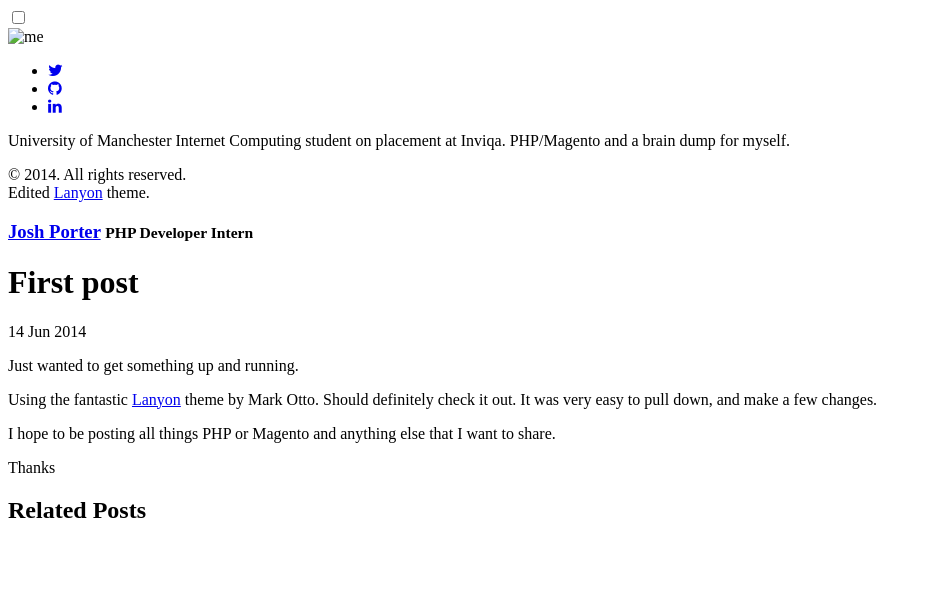
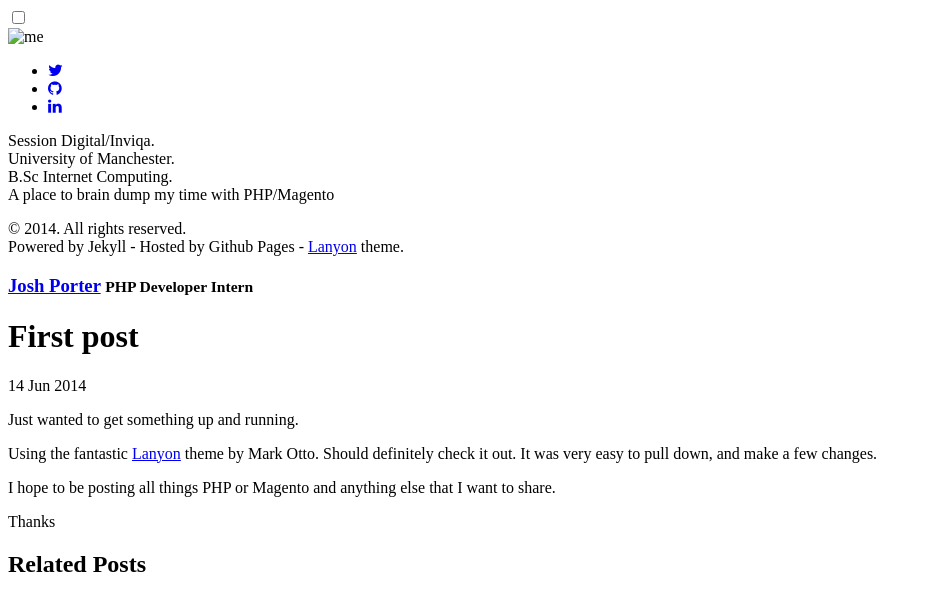
Before and after one commit to joshporter/joshporter.github.io, a Jekyll site: the page built from _posts/2014-06-14-first-post.md, in a window 1280 px wide. Shown: the top 611 px of the page, without its empty margins (0-928 px from the left). Built offline with Jekyll 4.4.1, drawn with Linux system fonts in a browser that asks for light colours; nearby versions of some CDN libraries; Markdown is read by kramdown in place of the engine named in the settings.

Commit message:
Social links use liquid tags. Update sidebar content

```diff
--- a/_config.yml
+++ b/_config.yml
@@ -8,10 +8,15 @@ permalink:        pretty
 # Setup
 title:            Josh Porter
 tagline:          'PHP Developer Intern'
-description:      'University of Manchester Internet Computing student on placement at Inviqa. PHP/Magento and a brain dump for myself.'
+description:      'Session Digital/Inviqa. <br/> University of Manchester. <br/> B.Sc Internet Computing. <br/> A place to brain dump my time with PHP/Magento'
 url:              http://joshporter.co.uk
 paginate:         5
 
 author:
   name:           'Josh Porter'
   url:            https://twitter.com/josh__porter
+
+social:
+  twitter:        https://twitter.com/josh__porter
+  github:         https://github.com/joshporter
+  linkedin:       https://uk.linkedin.com/in/joshuawporter
--- a/_includes/sidebar.html
+++ b/_includes/sidebar.html
@@ -8,9 +8,9 @@
     <img src="public/img/me.jpg" alt="me" class="avatar"/>
 
     <ul class="social-list">
-      <li><a href="https://twitter.com/josh__porter" target="_blank"><i class="fa fa-twitter"></i></a></li>
-      <li><a href="https://github.com/joshporter" target="_blank"><i class="fa fa-github"></i></a></li>
-      <li><a href="https://uk.linkedin.com/in/joshuawporter" target="_blank"><i class="fa fa-linkedin"></i></a></li>
+      <li><a href="{{ site.social.twitter }}" target="_blank"><i class="fa fa-twitter"></i></a></li>
+      <li><a href="{{ site.social.github }}" target="_blank"><i class="fa fa-github"></i></a></li>
+      <li><a href="{{ site.social.linkedin }}" target="_blank"><i class="fa fa-linkedin"></i></a></li>
     </ul>
 
     <p>{{ site.description }}</p>
@@ -39,7 +39,7 @@
   <div class="sidebar-item">
     <p>
       &copy; {{ site.time | date: '%Y' }}. All rights reserved. <br/>
-        Edited <a href="https://github.com/poole/lanyon">Lanyon</a> theme.
+        Powered by Jekyll - Hosted by Github Pages - <a href="https://github.com/poole/lanyon">Lanyon</a> theme.
     </p>
   </div>
 </div>
```
